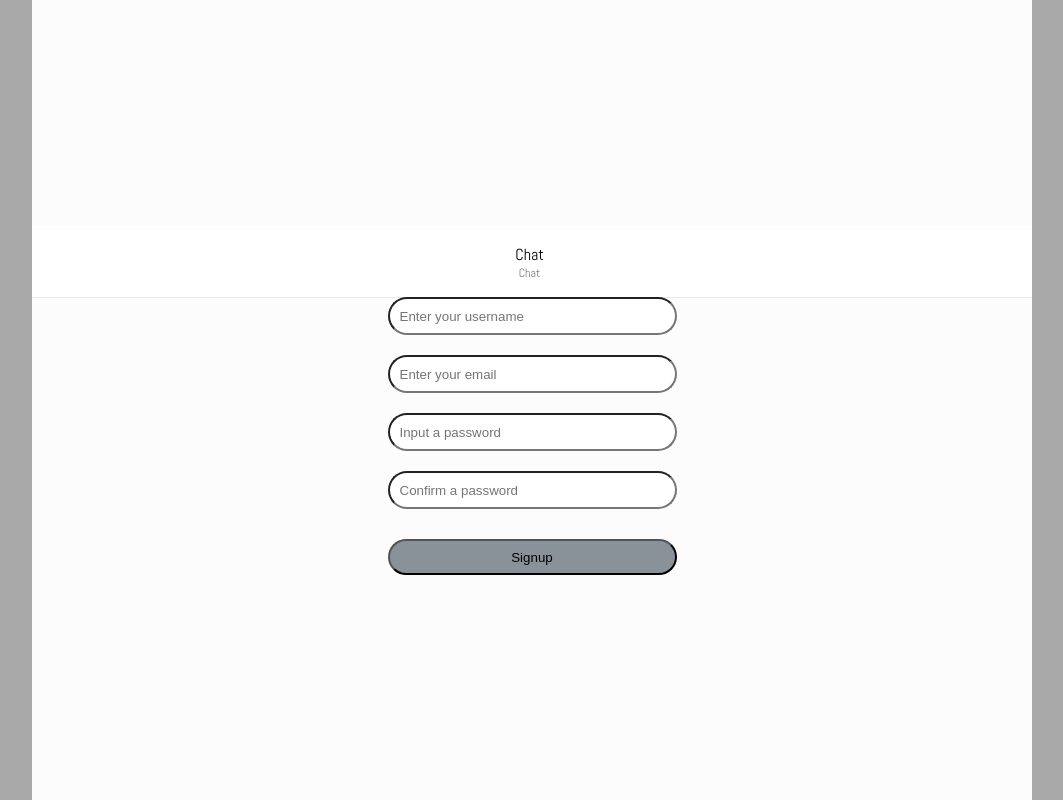
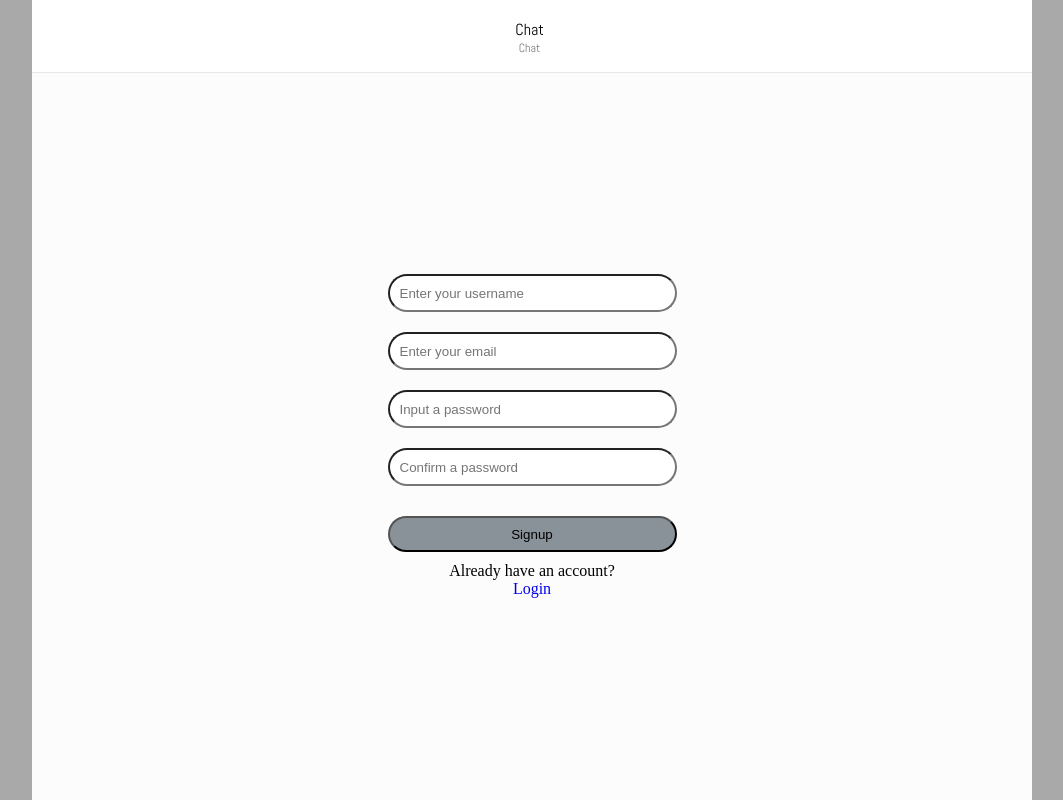
Before and after one commit to Maksvell129/online-chat-frontend, a React (Create React App) app in the folder chat/: page /registration in a window 1280 px wide. Shown: the whole page, without its empty margins (108-1171 px from the left). Built offline with nearby package versions, Linux system fonts and the light colour scheme; no server answers.

Commit message:
added offer for login

```diff
--- a/chat/src/pages/RegistrationPage.js
+++ b/chat/src/pages/RegistrationPage.js
@@ -2,6 +2,7 @@ import React from 'react';
 import BarHeader from '../components/BarHeader/BarHeader';
 import '../components/Registration/Registration.css'
 import RegistrationForm from "../components/Registration/RegistrationForm";
+import {Link} from 'react-router-dom'
 
 const RegistrationPage = () => {
 
@@ -9,7 +10,14 @@ const RegistrationPage = () => {
         <div className="container-center-horizontal">
             <div className="x2 screen">
                 <BarHeader spanText="Chat" headerTitle="Chat"/>
-                <RegistrationForm/>
+                <div className="reg-container">
+                    <RegistrationForm/>
+                    <div className='login-offer'>
+                        Already have an account?
+                        <br/>
+                        <Link to='/login'>Login</Link>
+                    </div>
+                </div>
             </div>
         </div>
     )
```
